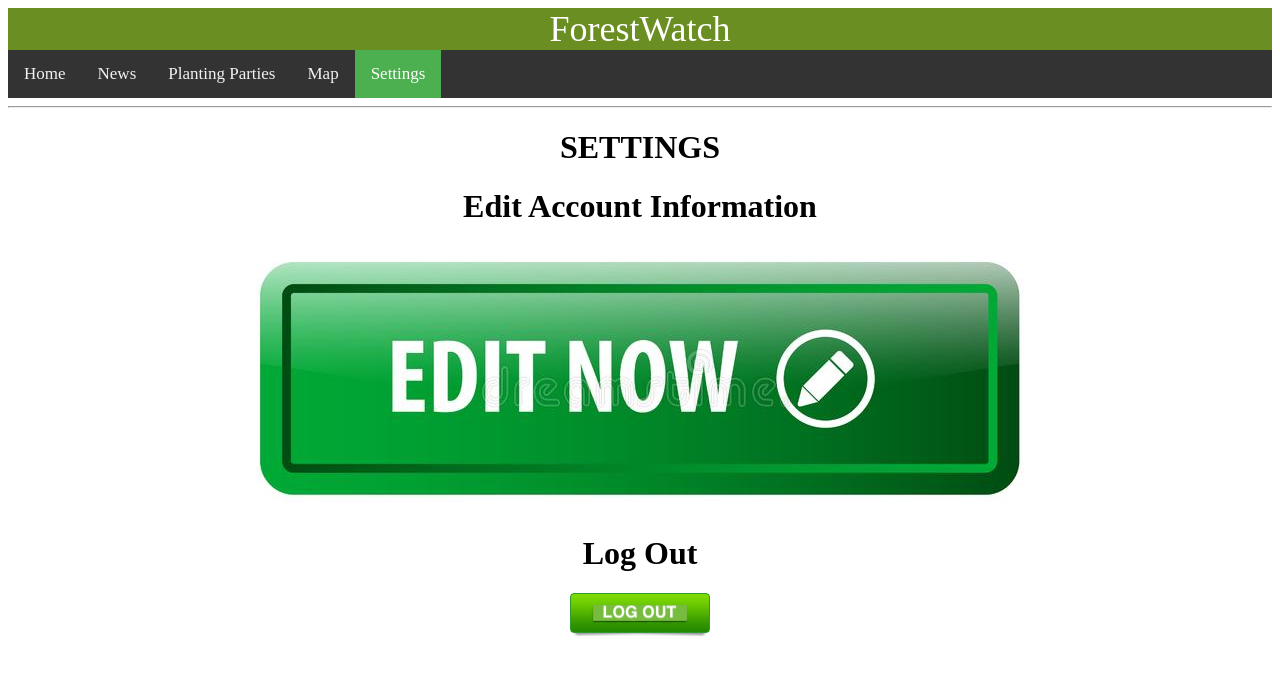
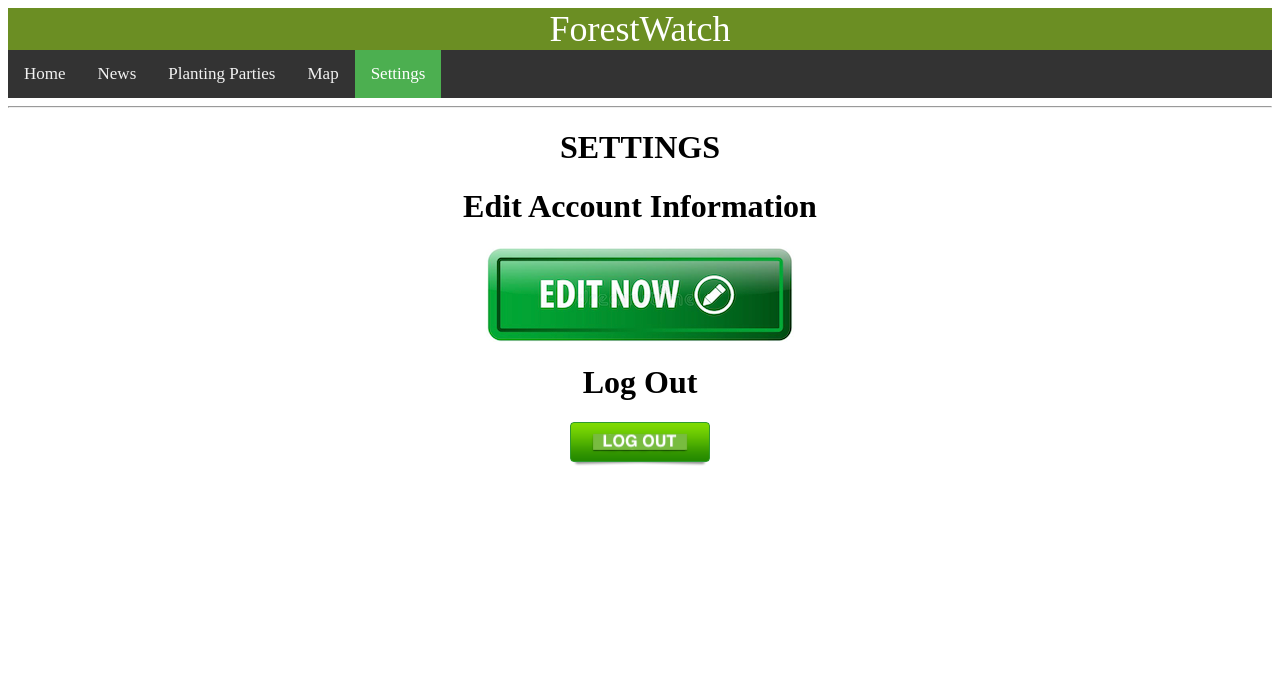
Before and after one commit to SWEN101-Betty-White/ForestWatch, a plain HTML site: page swen_settings.html in a window 1280 px wide. Drawn offline with Linux system fonts and the light colour scheme.

Commit message:
added button

```diff
--- a/swen_settings.html
+++ b/swen_settings.html
@@ -88,7 +88,7 @@ font-size: 14px;
 <h1>Edit Account Information
 </h1>
  <a href="swen_changeinfo.html">
-  <img src="edit-button.jpg" alt="signup page" class= "center">
+  <img src="edit-button.png" alt="signup page" class= "center">
 </a>
 <h1>Log Out
 </h1>
```
Also changed, not shown: edit-button.png (added).
